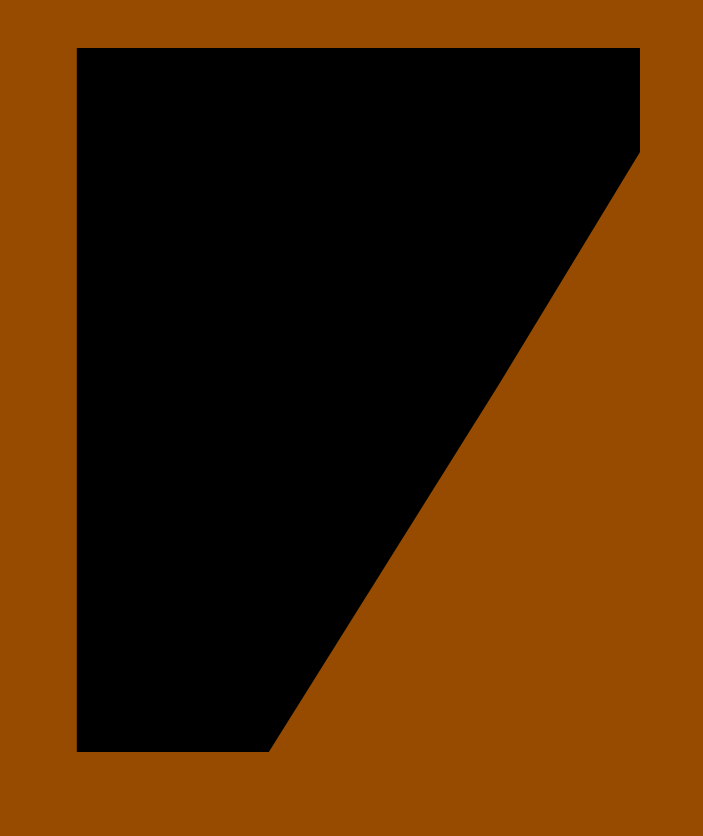
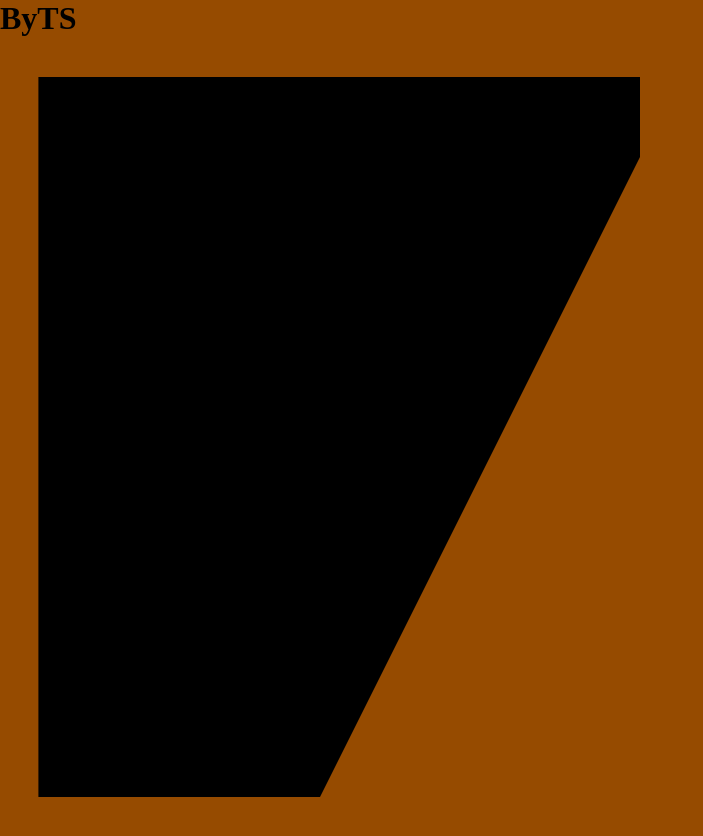
Before and after one commit to tristansd90/ByTS, a plain HTML site: page index.html in a window 1280 px wide. Shown: the whole page, without its empty margins (0-703 px from the left). Before the commit the page ends 800 px from the top, so only its background shows below. Drawn offline with Linux system fonts and the light colour scheme.

Commit message:
work on header

```diff
--- a/css/style.css
+++ b/css/style.css
@@ -5,7 +5,6 @@
     box-sizing: border-box;
     list-style: none;
     text-decoration: none;
-    color: 1color;
 }
 :root {
     --1Color: #964b00;
@@ -16,11 +15,26 @@
 body {
     background-color: var(--1Color);
 }
+
 /* HEADER */
 header {
     position: relative;
     height: 100vh;
     width: 100vw;
     background-color: black;
-    clip-path: polygon(50% 6%, 50% 19%, 39% 48%, 21% 94%, 6% 94%, 6% 6%);
+    clip-path: polygon(5% 5%, 95% 5%, 95% 20%, 30% 95%, 5% 95%);
 }
+ h1 {
+     position:  z-index: 100;
+ }
+
+/* ----------------------------------------- */
+/* ----------------------------------------- */
+/* ----------------------------------------- */
+
+@media screen and (min-width: 1000px) {
+    /* HEADER */
+    header {
+    clip-path: polygon(3% 5%, 50% 5%, 50% 15%, 25% 95%, 3% 95%);
+    }
+}
--- a/index.html
+++ b/index.html
@@ -10,6 +10,7 @@
 </head>
 
 <body>
+    <h1>ByTS</h1>
     <header>
 
     </header>
```
